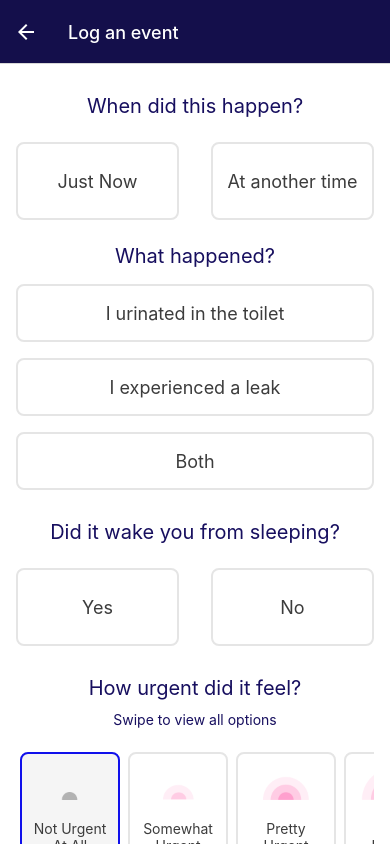
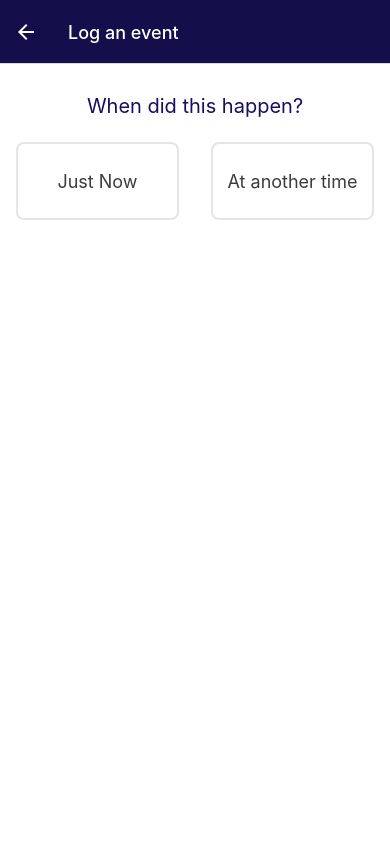
Before and after one commit to vikasjoshi066/patient-dairy, a React Native app: screen / in a window 390 px wide. Both pictures are taken after a click on the button "LOG AN EVENT". Shown: the top 844 px of the page. Built offline with nearby package versions, Linux system fonts and the light colour scheme.

Commit message:
Dynamic rendering of questions added

```diff
--- a/src/components/CarousalAnswerButton.js
+++ b/src/components/CarousalAnswerButton.js
@@ -1,25 +1,34 @@
 import React from 'react';
-import { Pressable, Text, StyleSheet, Image } from 'react-native';
-import { Colors, ImageMap } from '../utils/constants';
+import {Pressable, Text, StyleSheet, Image} from 'react-native';
+import {Colors, ImageMap} from '../utils/constants';
 
 const CarouselAnswerButton = ({
                                   answerText,
                                   answerIndex,
                                   selectedAnswerIndex,
+                                  setSelectedAnswerIndex,
                                   onPressHandler,
                                   btnStyle,
                                   imageSuffix,
+                                  multipleSelection
                               }) => {
-    const isSelected = selectedAnswerIndex === answerIndex;
+    let isSelected = selectedAnswerIndex === answerIndex;
+    if (multipleSelection === true) {
+        console.log("selectedAnswerIndex", selectedAnswerIndex)
+        if (selectedAnswerIndex.includes("None")) {
+            setSelectedAnswerIndex([])
+        }
+        isSelected = selectedAnswerIndex.includes(answerIndex);
+    }
 
     return (
         <Pressable
-            style={({ pressed }) => [
+            style={({pressed}) => [
                 styles.btnAnswer,
                 isSelected && styles.btnAnswerSelected,
                 btnStyle,
             ]}
-            android_ripple={{ color: Colors.secondary }}
+            android_ripple={{color: Colors.secondary}}
             onPress={onPressHandler}
         >
             <Image
--- a/src/components/CarousalChoiceQuestion.js
+++ b/src/components/CarousalChoiceQuestion.js
@@ -3,11 +3,12 @@ import {ScrollView, StyleSheet, View} from "react-native";
 import CarousalAnswerButton from "./CarousalAnswerButton";
 import {useState} from "react";
 
-function CarousalChoiceQuestion({questionText, questionInstructionText, answers}) {
-    const [selectedAnswerIndex, setSelectedAnswerIndex] = useState(null);
+function CarousalChoiceQuestion({questionOrder, questionText, questionInstructionText, answers, handleAnswerChange}) {
+    const [selectedAnswerIndex, setSelectedAnswerIndex] = useState(-1);
 
     function onPressHandler(selectedAnswerIndex) {
         setSelectedAnswerIndex(selectedAnswerIndex);
+        handleAnswerChange(questionOrder, questionText, selectedAnswerIndex);
     }
 
     return (
@@ -28,48 +29,6 @@ function CarousalChoiceQuestion({questionText, questionInstructionText, answers}
                             imageSuffix={answer.answerIdentifier}
                         />
                     ))}
-                    {/*<CarousalAnswerButton*/}
-                    {/*    answerText={"Not Urgent at all"}*/}
-                    {/*    answerIndex={0}*/}
-                    {/*    selectedAnswerIndex={selectedAnswerIndex}*/}
-                    {/*    onPressHandler={onPressHandler.bind(this, 0)}*/}
-                    {/*    imageSuffix={"urgency_level_not_urgent"}*/}
-                    {/*/>*/}
-                    {/*<CarousalAnswerButton*/}
-                    {/*    answerText={"Somewhat Urgent"}*/}
-                    {/*    answerIndex={1}*/}
-                    {/*    selectedAnswerIndex={selectedAnswerIndex}*/}
-                    {/*    onPressHandler={onPressHandler.bind(this, 0)}*/}
-                    {/*    imageSuffix={"urgency_level_somewhat_urgent"}*/}
-                    {/*/>*/}
-                    {/*<CarousalAnswerButton*/}
-                    {/*    answerText={"Pretty Urgent"}*/}
-                    {/*    answerIndex={2}*/}
-                    {/*    selectedAnswerIndex={selectedAnswerIndex}*/}
-                    {/*    onPressHandler={onPressHandler.bind(this, 0)}*/}
-                    {/*    imageSuffix={"urgency_level_pretty_urgent"}*/}
-                    {/*/>*/}
-                    {/*<CarousalAnswerButton*/}
-                    {/*    answerText={"Very Urgent"}*/}
-                    {/*    answerIndex={3}*/}
-                    {/*    selectedAnswerIndex={selectedAnswerIndex}*/}
-                    {/*    onPressHandler={onPressHandler.bind(this, 1)}*/}
-                    {/*    imageSuffix={"urgency_level_very_urgent"}*/}
-                    {/*/>*/}
-                    {/*<CarousalAnswerButton*/}
-                    {/*    answerText={"Extremely Urgent"}*/}
-                    {/*    answerIndex={4}*/}
-                    {/*    selectedAnswerIndex={selectedAnswerIndex}*/}
-                    {/*    onPressHandler={onPressHandler.bind(this, 2)}*/}
-                    {/*    imageSuffix={"urgency_level_extremely_urgent"}*/}
-                    {/*/>*/}
-                    {/*<CarousalAnswerButton*/}
-                    {/*    answerText={"No Warning"}*/}
-                    {/*    answerIndex={5}*/}
-                    {/*    selectedAnswerIndex={selectedAnswerIndex}*/}
-                    {/*    onPressHandler={onPressHandler.bind(this, 3)}*/}
-                    {/*    imageSuffix={"urgency_level_no_warning"}*/}
-                    {/*/>*/}
                 </ScrollView>
             </View>
         </View>
--- a/src/components/CollectionTiles.js
+++ b/src/components/CollectionTiles.js
@@ -3,11 +3,12 @@ import {useState} from "react";
 import QuestionText from "./QuestionText";
 import TileButton from "./TileButton";
 
-function CollectionTiles({questionText, questionInstructionText, answers}) {
-    const [selectedAnswerIndex, setSelectedAnswerIndex] = useState(null);
+function CollectionTiles({questionOrder, questionText, questionInstructionText, answers,handleAnswerChange}) {
+    const [selectedAnswerIndex, setSelectedAnswerIndex] = useState([]);
 
     function onPressHandler(selectedAnswerIndex) {
-        setSelectedAnswerIndex(selectedAnswerIndex);
+        setSelectedAnswerIndex((prevIndex) => [...prevIndex, selectedAnswerIndex]);
+        handleAnswerChange(questionOrder, questionText, selectedAnswerIndex);
     }
 
     const getRows = () => {
@@ -32,7 +33,9 @@ function CollectionTiles({questionText, questionInstructionText, answers}) {
                             answerText={answer.answer}
                             answerIndex={answer.answer}
                             selectedAnswerIndex={selectedAnswerIndex}
+                            multipleSelection={true}
                             imageSuffix={answer.answerIdentifier}
+                            setSelectedAnswerIndex={setSelectedAnswerIndex}
                             onPressHandler={() => onPressHandler(answer.answer)}
                         />
                     ))}
--- a/src/components/DualChoiceQuestion.js
+++ b/src/components/DualChoiceQuestion.js
@@ -4,11 +4,12 @@ import {useState} from "react";
 import AnswerButton from "./AnswerButton";
 import QuestionText from "./QuestionText";
 
-function DualChoiceQuestion({questionText, answer1Text, answer2Text}) {
+function DualChoiceQuestion({questionOrder, questionText, answer1Text, answer2Text, handleAnswerChange}) {
     const [selectedAnswerIndex, setSelectedAnswerIndex] = useState(null);
 
     function onPressHandler(selectedAnswerIndex) {
         setSelectedAnswerIndex(selectedAnswerIndex);
+        handleAnswerChange(questionOrder, questionText, selectedAnswerIndex);
     }
 
     return (
--- /dev/null
+++ b/src/components/QuestionComponent.js
@@ -0,0 +1,55 @@
+import DualChoiceQuestion from "./DualChoiceQuestion";
+import VerticalMultipleChoiceQuestion from "./VerticalMultipleChoiceQuestion";
+import CarousalChoiceQuestion from "./CarousalChoiceQuestion";
+import CollectionTiles from "./CollectionTiles";
+import React from "react";
+
+const QuestionComponent = ({ row, handleAnswerChange }) => {
+    switch (row.order) {
+        case 1:
+        case 3:
+            return (
+                <DualChoiceQuestion
+                    questionText={row.question}
+                    answer1Text={row.answers[0].answer}
+                    answer2Text={row.answers[1].answer}
+                    questionOrder={row.order}
+                    handleAnswerChange={handleAnswerChange}
+                />
+            );
+        case 2:
+            return (
+                <VerticalMultipleChoiceQuestion
+                    questionText={row.question}
+                    answers={row.answers}
+                    questionOrder={row.order}
+                    handleAnswerChange={handleAnswerChange}
+                />
+            );
+        case 4:
+        case 5:
+            return (
+                <CarousalChoiceQuestion
+                    questionText={row.question}
+                    questionInstructionText={ row.questionDescription}
+                    answers={row.answers}
+                    questionOrder={row.order}
+                    handleAnswerChange={handleAnswerChange}
+                />
+            );
+        case 6:
+            return (
+                <CollectionTiles
+                    questionText={row.question}
+                    questionInstructionText={row.questionDescription}
+                    answers={row.answers}
+                    questionOrder={row.order}
+                    handleAnswerChange={handleAnswerChange}
+                />
+            );
+        default:
+            return null;
+    }
+};
+
+export default QuestionComponent;
--- a/src/components/TileButton.js
+++ b/src/components/TileButton.js
@@ -8,7 +8,9 @@ const TileButton = ({
                         selectedAnswerIndex,
                         onPressHandler,
                         imageSuffix,
-                        btnStyle
+                        btnStyle,
+                        multipleSelection,
+    setSelectedAnswerIndex,
                     }) => {
     return (
         <CarousalAnswerButton
@@ -17,7 +19,9 @@ const TileButton = ({
             answerIndex={answerIndex}
             selectedAnswerIndex={selectedAnswerIndex}
             imageSuffix={imageSuffix}
+            multipleSelection={multipleSelection}
             btnStyle={[styles.btnVerticalAnswer, btnStyle]}
+            setSelectedAnswerIndex={setSelectedAnswerIndex}
         />
     );
 };
--- a/src/components/VerticalMultipleChoiceQuestion.js
+++ b/src/components/VerticalMultipleChoiceQuestion.js
@@ -5,11 +5,12 @@ import AnswerButton from "./AnswerButton";
 import QuestionText from "./QuestionText";
 import VerticalAnswerButton from "./VerticalAnswerButton";
 
-function VerticalMultipleChoiceQuestion({questionText, answers}) {
+function VerticalMultipleChoiceQuestion({questionOrder, questionText, answers, handleAnswerChange}) {
     const [selectedAnswerIndex, setSelectedAnswerIndex] = useState(null);
 
     function onPressHandler(selectedAnswerIndex) {
         setSelectedAnswerIndex(selectedAnswerIndex);
+        handleAnswerChange(questionOrder, questionText, selectedAnswerIndex);
     }
 
     return (
--- a/src/screens/ScrDiaryEntry.js
+++ b/src/screens/ScrDiaryEntry.js
@@ -1,60 +1,26 @@
-import React from 'react';
-import { StyleSheet, View, Text, ScrollView, TouchableOpacity } from 'react-native';
-import { useLayoutEffect } from 'react';
+import React, {useState} from 'react';
+import {StyleSheet, View, Text, ScrollView, TouchableOpacity} from 'react-native';
+import {useLayoutEffect} from 'react';
 import {Strings, Colors, Screens} from '../utils/constants';
-import DualChoiceQuestion from '../components/DualChoiceQuestion';
-import VerticalMultipleChoiceQuestion from '../components/VerticalMultipleChoiceQuestion';
-import CarousalChoiceQuestion from '../components/CarousalChoiceQuestion';
-import CollectionTiles from '../components/CollectionTiles';
+import QuestionComponent from '../components/QuestionComponent';
 import BLADDER_QUESTIONS from '../models/questionsModel';
 
-const QuestionComponent = ({ row }) => {
-    switch (row.order) {
-        case 1:
-        case 3:
-            return (
-                <DualChoiceQuestion
-                    questionText={row.question}
-                    answer1Text={row.answers[0].answer}
-                    answer2Text={row.answers[1].answer}
-                />
-            );
-        case 2:
-            return (
-                <VerticalMultipleChoiceQuestion
-                    questionText={row.question}
-                    answers={row.answers}
-                />
-            );
-        case 4:
-        case 5:
-            return (
-                <CarousalChoiceQuestion
-                    questionText={row.question}
-                    questionInstructionText={row.order === 4 ? row.questionDescription : 'Swipe to view all options'}
-                    answers={row.answers}
-                />
-            );
-        case 6:
-            return (
-                <CollectionTiles
-                    questionText={row.question}
-                    questionInstructionText={row.questionDescription}
-                    answers={row.answers}
-                />
-            );
-        default:
-            return null;
-    }
-};
-
-const Button = ({ onPress, style, textStyle, children }) => (
+const Button = ({onPress, style, textStyle, children}) => (
     <TouchableOpacity style={style} onPress={onPress}>
         <Text style={textStyle}>{children}</Text>
     </TouchableOpacity>
 );
 
-const ScrDiaryEntry = ({ navigation }) => {
+const ScrDiaryEntry = ({navigation}) => {
+    const [questionAnswers, setQuestionAnswers] = useState({});
+
+    const handleAnswerChange = (questionOrder, question, answer) => {
+        setQuestionAnswers(prevAnswers => ({
+            ...prevAnswers,
+            [questionOrder]: {"questions": question, "answer": answer}
+        }));
+    };
+
     useLayoutEffect(() => {
         navigation.setOptions({
             title: Strings.SCR_TTL_DIARY_ENTRY,
@@ -66,17 +32,33 @@ const ScrDiaryEntry = ({ navigation }) => {
     };
 
     const handleSave = () => {
-        // Add save logic here
+        console.log("Review questions before saved ", questionAnswers);
+    };
+
+    const renderQuestions = () => {
+        let questions = [];
+        for (let i = 0; i < BLADDER_QUESTIONS.length; i++) {
+            const question = BLADDER_QUESTIONS[i];
+
+            if (question.order === 1) {
+                questions.push(
+                    <QuestionComponent key={question.order} row={question} handleAnswerChange={handleAnswerChange}/>
+                );
+            } else if (question.order === i + 1 && questionAnswers[i]) {
+                questions.push(
+                    <QuestionComponent key={question.order} row={question} handleAnswerChange={handleAnswerChange}/>
+                );
+            }
+        }
+        return questions;
     };
 
     return (
         <ScrollView style={styles.container}>
             <View style={styles.content}>
-                {BLADDER_QUESTIONS.map((row, index) => (
-                    <QuestionComponent key={index} row={row} />
-                ))}
+                {renderQuestions()}
 
-                <View style={styles.btnContainer}>
+                {questionAnswers[BLADDER_QUESTIONS.length] && <View style={styles.btnContainer}>
                     <Button
                         onPress={handleCancel}
                         style={styles.cancelButton}
@@ -91,11 +73,13 @@ const ScrDiaryEntry = ({ navigation }) => {
                     >
                         Save
                     </Button>
-                </View>
+                </View>}
             </View>
         </ScrollView>
     );
 };
+
+export default ScrDiaryEntry;
 
 const styles = StyleSheet.create({
     container: {
@@ -144,5 +128,3 @@ const styles = StyleSheet.create({
         fontSize: 18,
     },
 });
-
-export default ScrDiaryEntry;
```
